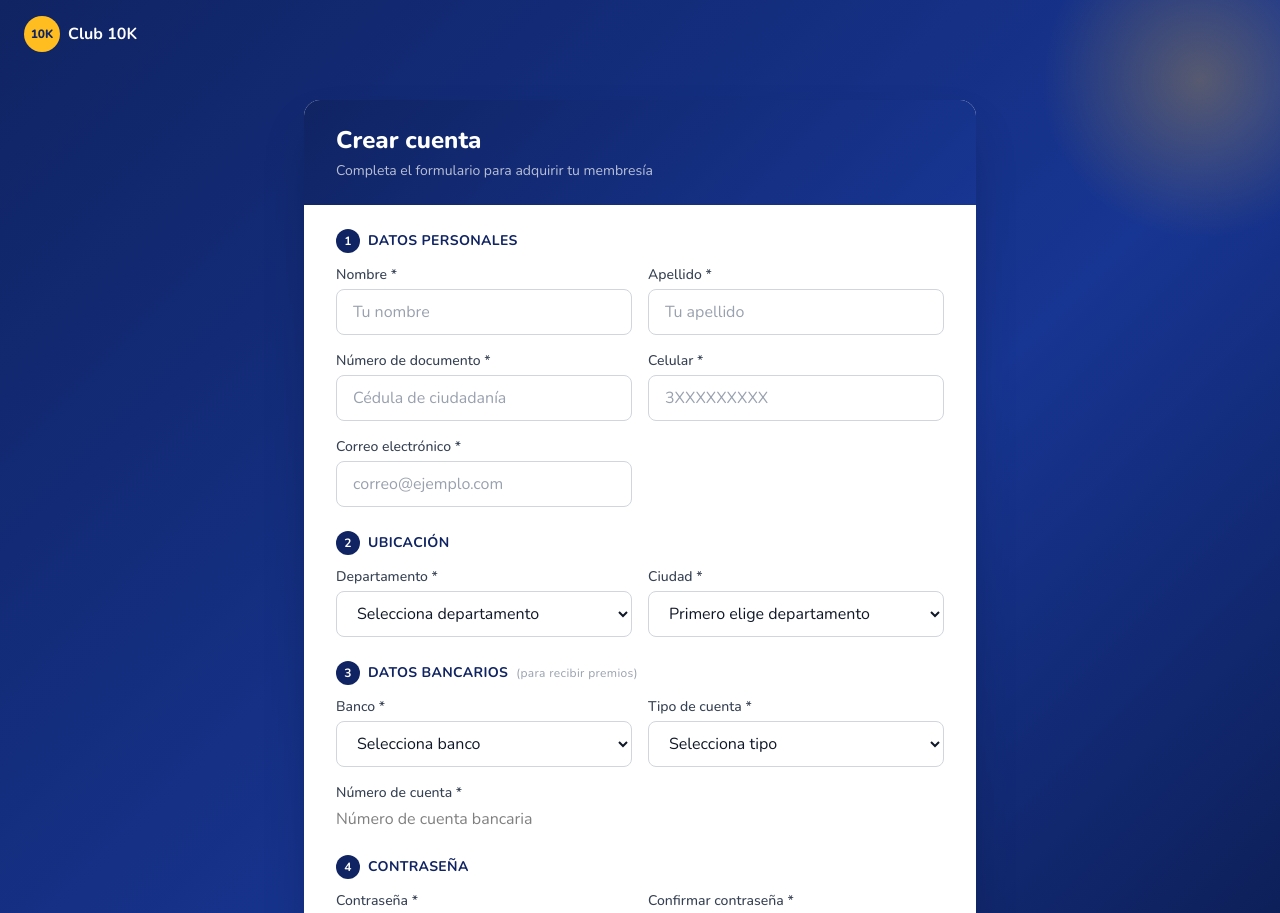
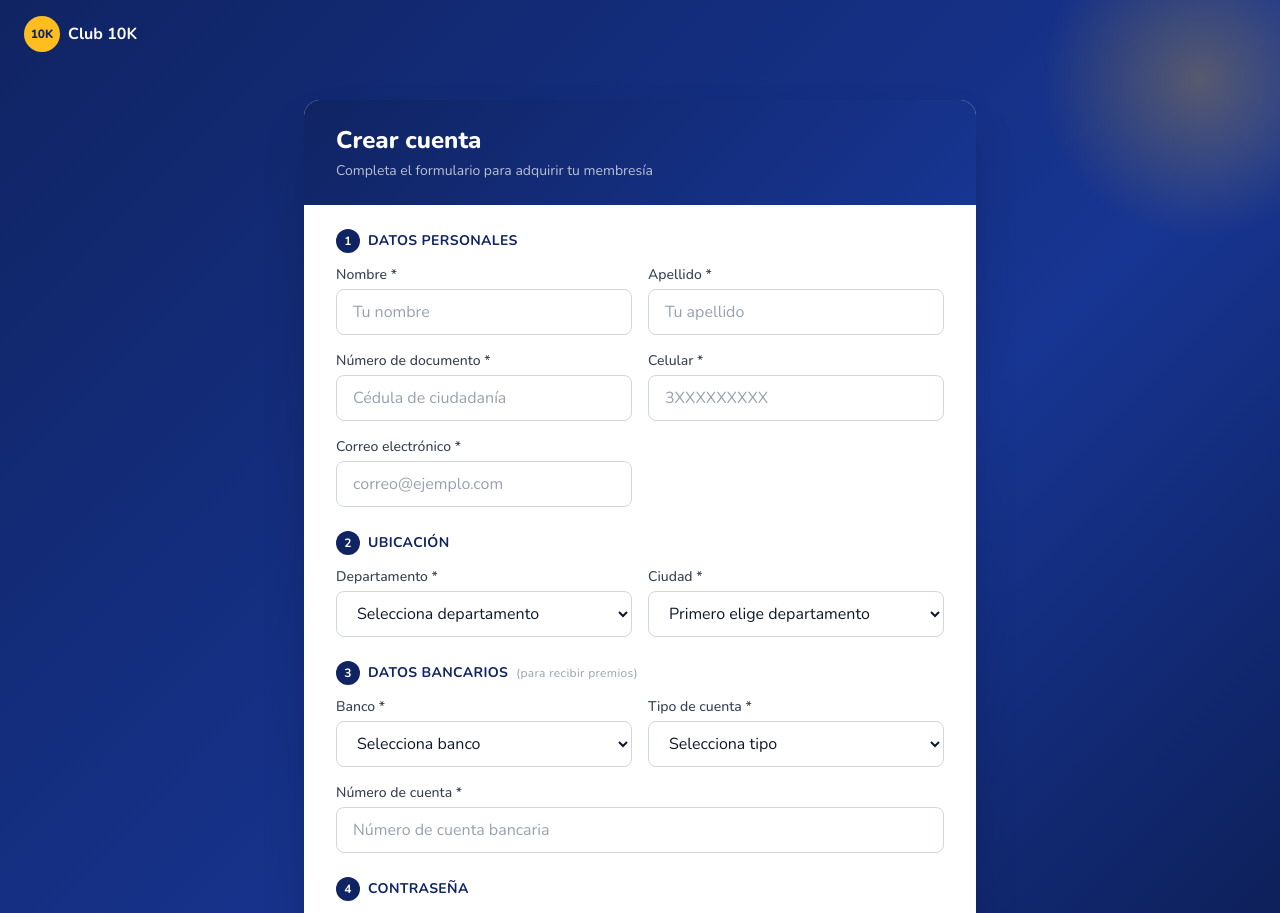
Before and after one commit to tbmanu01-cmyk/festival-sorteo, a Next.js app: page /registro in a window 1280 px wide. Shown: the top 913 px of the page. Built offline with nearby package versions, Linux system fonts and the light colour scheme.

Commit message:
Fix cuenta bancaria field losing styles due to className prop override

```diff
--- a/src/app/registro/page.tsx
+++ b/src/app/registro/page.tsx
@@ -285,13 +285,14 @@
                   <option value="AHORROS">Cuenta de Ahorros</option>
                   <option value="CORRIENTE">Cuenta Corriente</option>
                 </CampoSelect>
+                <div className="sm:col-span-2">
                   <CampoTexto
                     label="Número de cuenta *"
                     placeholder="Número de cuenta bancaria"
-                  className="sm:col-span-2"
                     error={errors.cuentaBancaria?.message}
                     {...register("cuentaBancaria")}
                   />
+                </div>
               </div>
             </section>
 
```
Lines whose indentation alone changed are shown as unchanged.
